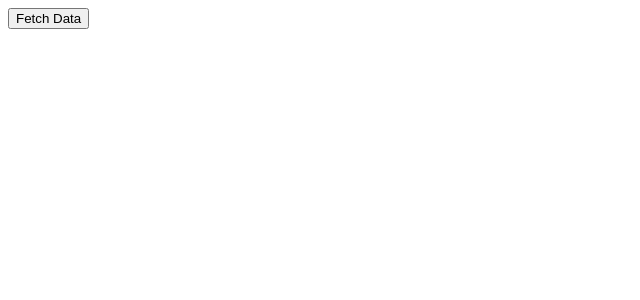
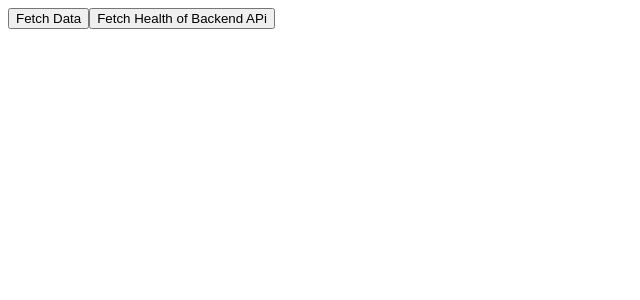
Before and after one commit to MohansMagic/DreamProjectFrontEnd, an Angular app: page / in a window 1280 px wide. Shown: the top 300 px of the page, without its empty margins (0-640 px from the left). Built offline with nearby package versions, Linux system fonts and the light colour scheme.

Commit message:
added backend health

```diff
--- a/src/app/app.component.html
+++ b/src/app/app.component.html
@@ -5,3 +5,12 @@
   <h2>Fetched Data:</h2>
   <pre>{{ data | json }}</pre>
 </div>
+
+
+
+<button (click)="fetchHealth()">Fetch Health of Backend APi</button>
+
+<div *ngIf="data">
+  <h2>Health of backend api:</h2>
+  <pre>{{ data | json }}</pre>
+</div>
--- a/src/app/app.component.ts
+++ b/src/app/app.component.ts
@@ -27,4 +27,16 @@ export class AppComponent {
       });
   }
 
+
+  fetchHealth() {
+    this.http.get('https://yoga-10086244327.development.catalystappsail.com/health')
+      .subscribe(response => {
+        this.data = response;
+        console.log(this.data);
+      }, error => {
+        console.error('Error fetching data:', error);
+      });
+  }
+
+
 }
```
